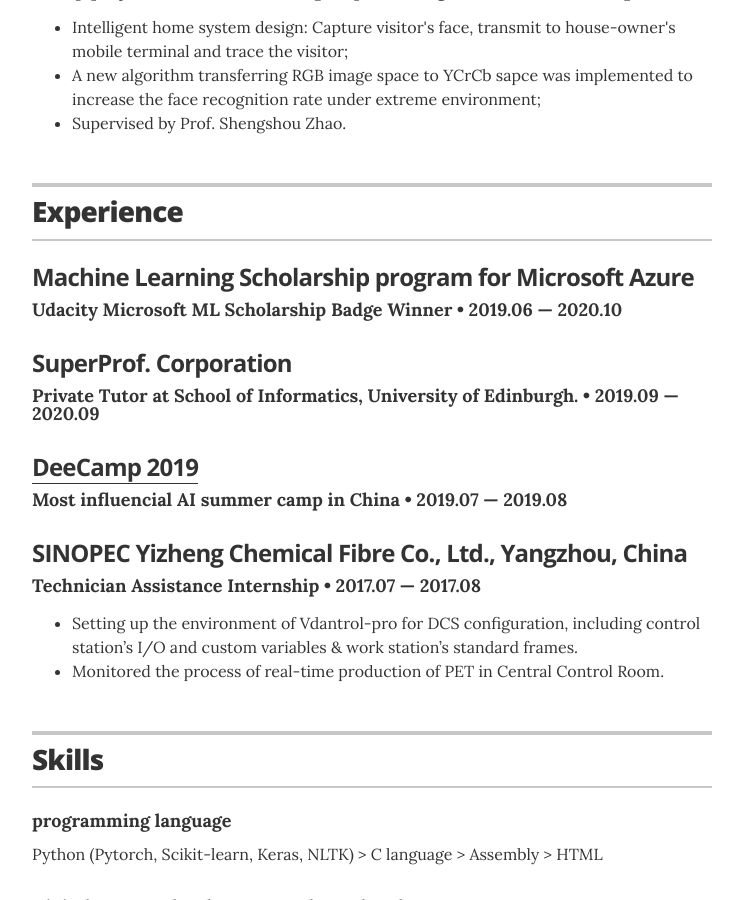
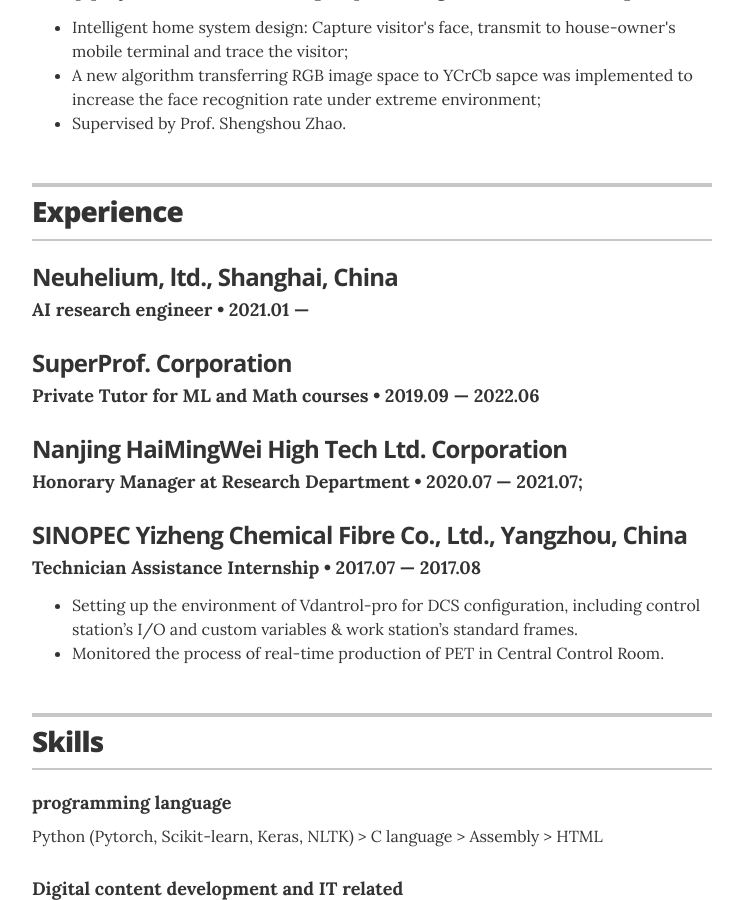
Before and after one commit to zero-cooper/zero-cooper.github.io, a Jekyll site: the page built from index.html, in a window 1280 px wide and 900 px high, scrolled down 2165 px. Shown: the whole window, without its empty margins (268-1011 px from the left). Built offline with Jekyll 4.4.1, drawn with Linux system fonts in a browser that asks for light colours.

Commit message:
Update experience.yml

```diff
--- a/_data/experience.yml
+++ b/_data/experience.yml
@@ -1,15 +1,15 @@
 # Jobs
-- company: Machine Learning Scholarship program for Microsoft Azure
-  position: Udacity Microsoft ML Scholarship Badge Winner
-  duration: 2019.06 &mdash; 2020.10
+- company: Neuhelium, ltd., Shanghai, China
+  position: AI research engineer
+  duration: 2021.01 &mdash;
 
 - company: SuperProf. Corporation
-  position: Private Tutor at School of Informatics, University of Edinburgh.
-  duration: 2019.09 &mdash; 2020.09
+  position: Private Tutor for ML and Math courses
+  duration: 2019.09 &mdash; 2022.06
 
-- company: <a href="http://deecamp.chuangxin.com/">DeeCamp 2019</a>
-  position: Most influencial AI summer camp in China
-  duration: 2019.07 &mdash; 2019.08
+- company: Nanjing HaiMingWei High Tech Ltd. Corporation
+  position: Honorary Manager at Research Department
+  duration: 2020.07 &mdash; 2021.07;
 
 - company: SINOPEC Yizheng Chemical Fibre Co., Ltd., Yangzhou, China
   position: Technician Assistance Internship
```
